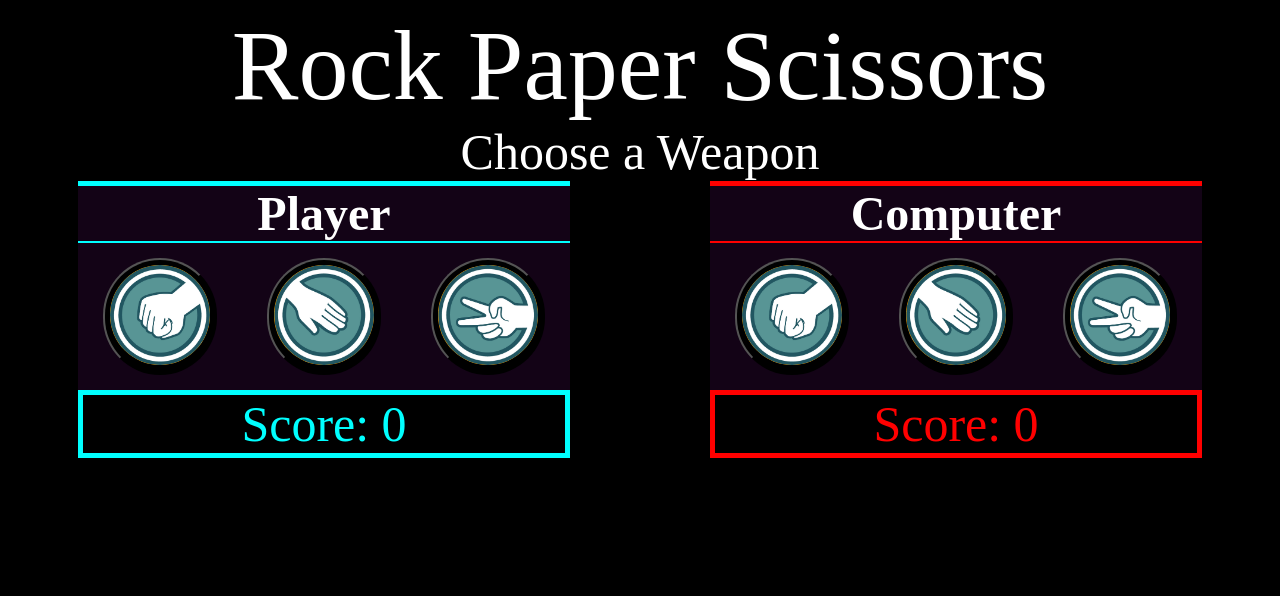
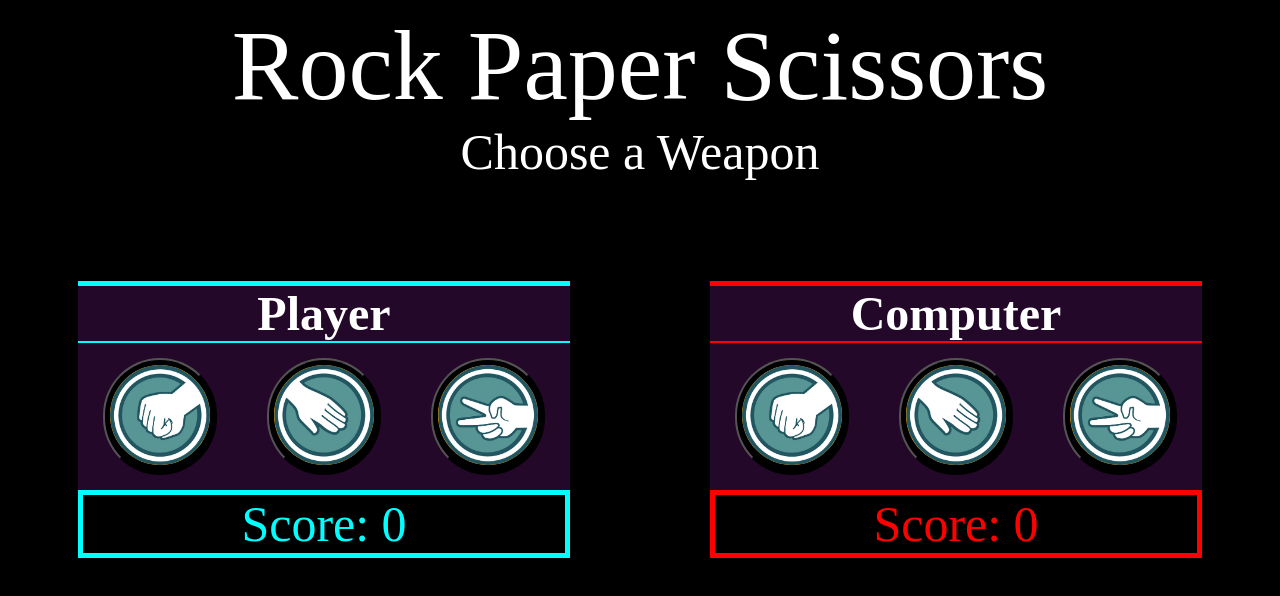
Before and after one commit to ahanooman0307/rock-paper-scissors, a plain HTML site: page index.html in a window 1280 px wide. Drawn offline with Linux system fonts and the light colour scheme.

Commit message:
slight color and margin changes

```diff
--- a/styles.css
+++ b/styles.css
@@ -22,7 +22,7 @@ body{
     flex: 1;
     justify-content: center;
     /* gap: 250px; */
-    background-color: rgb(19, 3, 22);
+    background-color: rgb(36, 8, 41);
     padding: 0;
     /* border-left: 5px solid white;
     border-right: 5px solid white; */
@@ -73,6 +73,7 @@ img{
 .players{
     display: flex;
     justify-content: space-around;
+    margin-top: 100px;
 
 }
 
```
